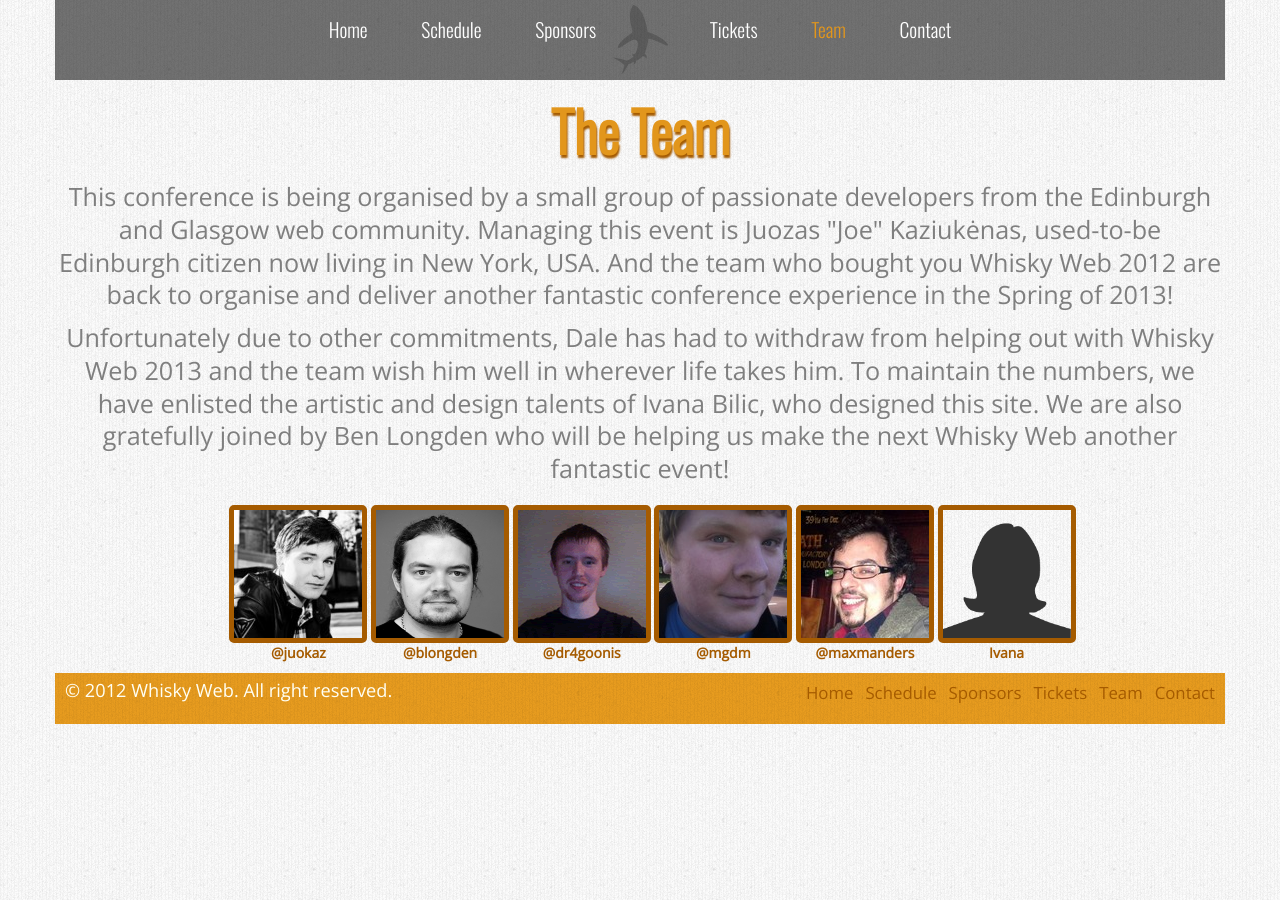
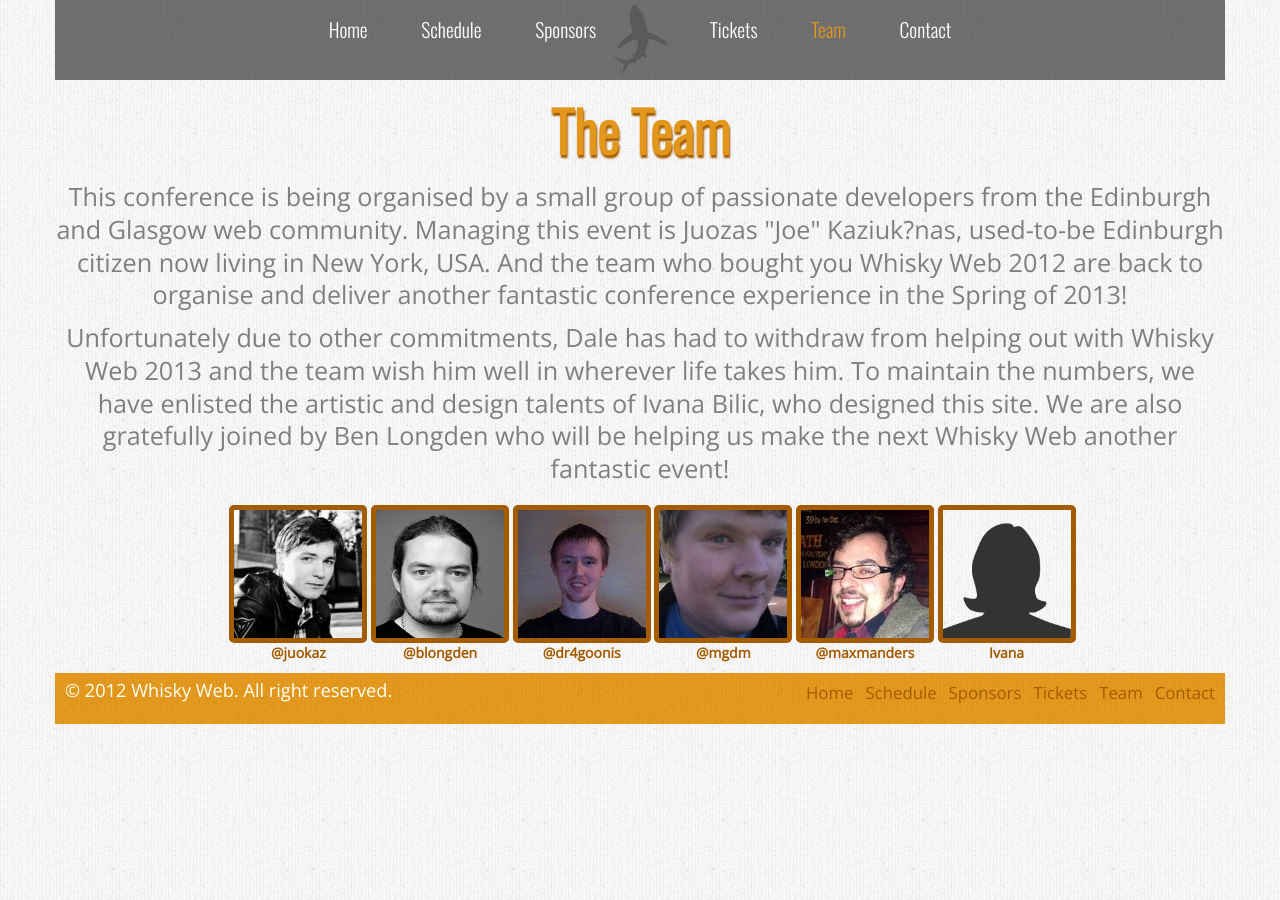
Before and after one commit to whiskyweb/whiskyweb-website, a Jekyll site: the page built from team.html, in a window 1280 px wide. Built offline with Jekyll 4.4.1, drawn with Linux system fonts in a browser that asks for light colours; nearby versions of some CDN libraries.

Commit message:
Just use ? instead of ė

```diff
--- a/team.html
+++ b/team.html
@@ -8,7 +8,7 @@
 <div class="light-bg">
     <p class="large-text">
         This conference is being organised by a small group of passionate developers from the Edinburgh and Glasgow web community.
-        Managing this event is Juozas "Joe" Kaziukėnas, used-to-be Edinburgh citizen now living in New York, USA.
+        Managing this event is Juozas "Joe" Kaziuk?nas, used-to-be Edinburgh citizen now living in New York, USA.
         And the team who bought you Whisky Web 2012 are back to organise and deliver another fantastic conference experience in the
         Spring of 2013!
     </p>
```
